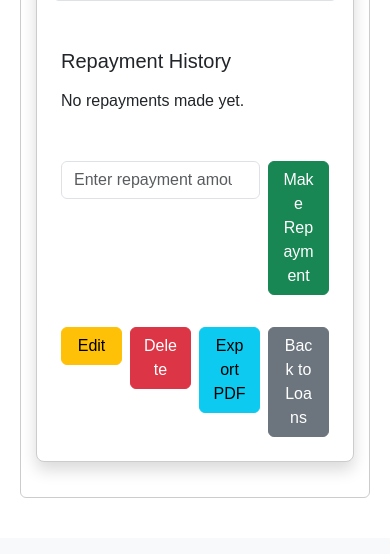
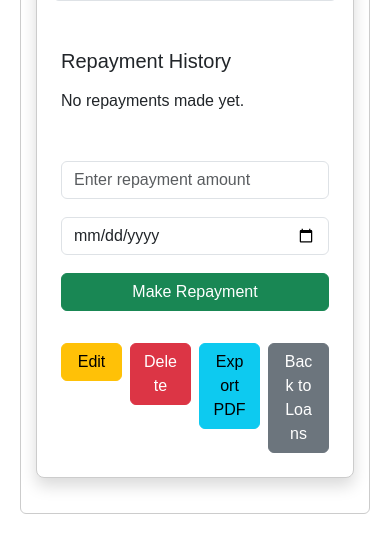
Before and after one commit to elly-techlend/techlend, a Python web app: template templates/loans/loan_details.html in a window 390 px wide. Shown: the part 426-980 px from the top of the page. Before the commit the page ends 924 px from the top, so only its background shows below. Run offline with Jinja, Linux system fonts and the light colour scheme; the template is opened without the code that fills it, so the values that code supplies are empty.

Commit message:
Allow manual repayment date selection and reflect it in repayment history and cashbook

```diff
--- a/templates/loans/loan_details.html
+++ b/templates/loans/loan_details.html
@@ -54,11 +54,13 @@
 
      <!-- Make Repayment: full row -->
 <form method="POST" action="{{ url_for('loan.repay_loan', loan_id=loan.id) }}" class="mt-4 row g-2">
-
-    <div class="col-9">
+    <div class="col-md-5">
         <input type="number" name="amount_paid" step="0.01" min="0" placeholder="Enter repayment amount" class="form-control" required>
     </div>
-    <div class="col-3">
+    <div class="col-md-4">
+        <input type="date" name="repayment_date" class="form-control" required>
+    </div>
+    <div class="col-md-3">
         <button type="submit" class="btn btn-success w-100">Make Repayment</button>
     </div>
 </form>
```
Also changed, not shown: routes/loan_routes.py (+16 -9 lines).
